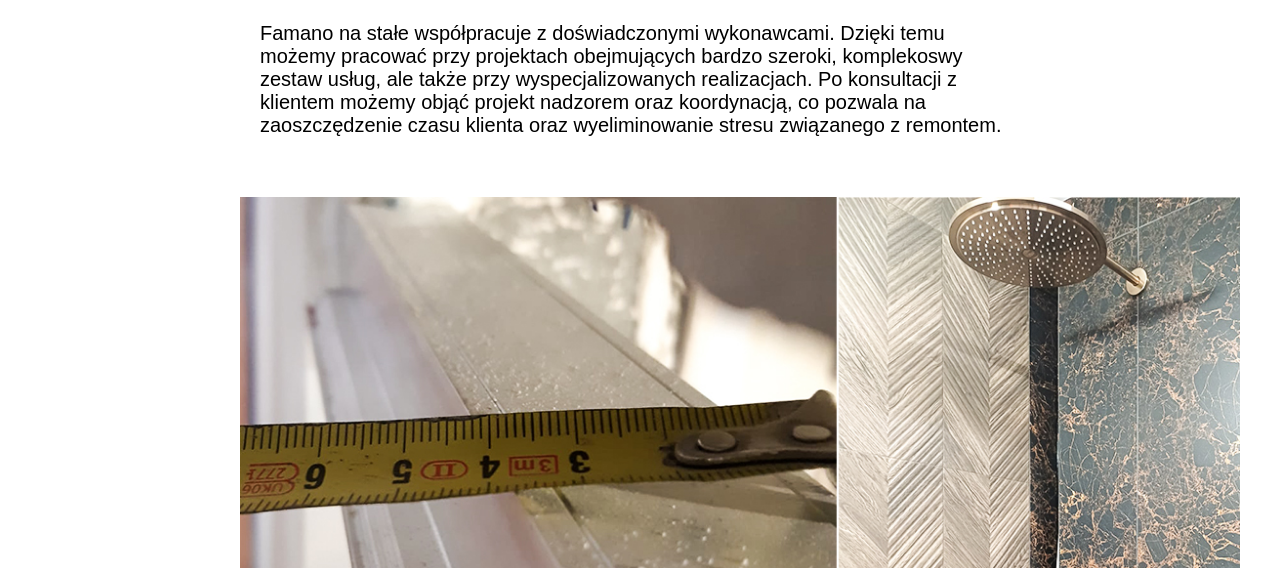
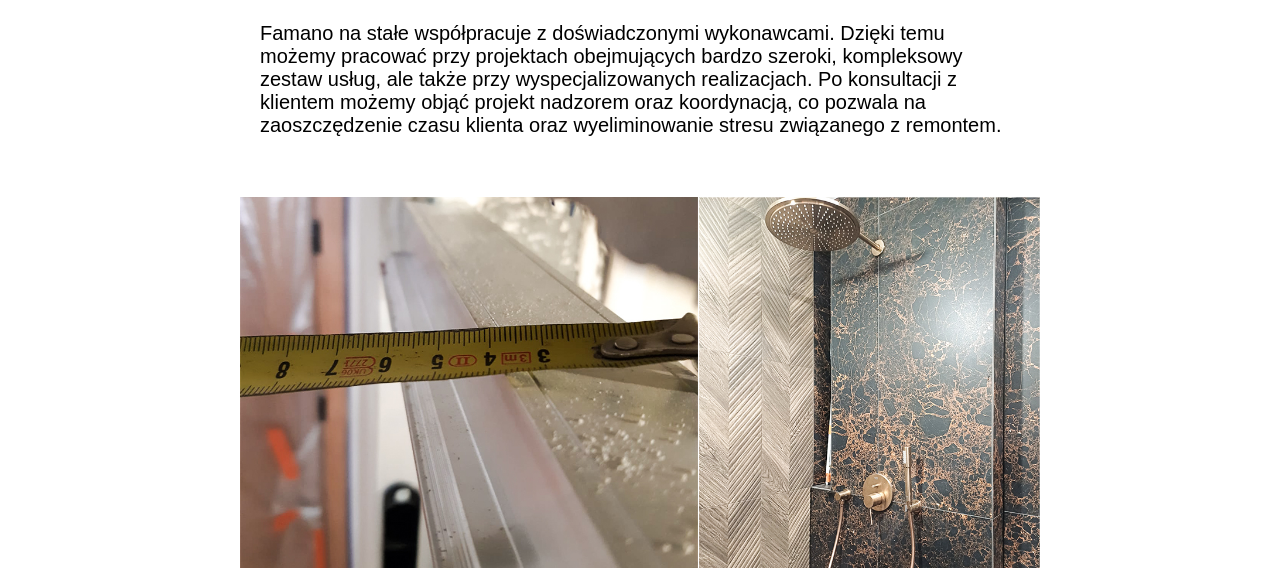
Before and after one commit to Faman0/famano-interiors, a plain HTML site: page o_nas/o_nas.html in a window 1280 px wide. Shown: the part 532-1100 px from the top of the page. Drawn offline with Linux system fonts and the light colour scheme; a web font is replaced by a local one.

Commit message:
Update o_nas.html
zmiana odwolania zdjecia; zmiana formatowania zdjecie na telefon; poprawa literowek

```diff
--- a/o_nas/o_nas.html
+++ b/o_nas/o_nas.html
@@ -38,24 +38,24 @@
         }
 
         .founder-text {
-            text-align: left; /* Align text to the left */
+            text-align: left;
             font-size: 20px
         }
 
         .founder-image-container {
-            width: 100%; /* Full width for image container */
-            margin-top: 20px; /* Space between the text and photo */
-            text-align: center; /* Center the image */
+            width: 100%;
+            margin-top: 20px;
+            text-align: center;
         }
 
         .founder-image {
-            width: 1000px; /* Adjust the width as needed */
-            height: 750px; /* Enlarged vertically */
+            width: 100%; /
+            height: auto;
             object-fit: cover;
             object-position: center
-            border-radius: 10px; /* Rectangular frame */
-            margin: 0 auto; /* Center the photo */
-            margin-bottom: 20px; /* Space between the photo and text */
+            border-radius: 10px;
+            margin: 0 auto;
+            margin-bottom: 20px;
         }
 
         h2 {
@@ -65,7 +65,7 @@
 </head>
 <body>
     <header>
-        <a href="https://faman0.github.io/famano-interiors/"> <!-- Link to the main page -->
+        <a href="https://faman0.github.io/famano-interiors/">
             <img class="logo" src="famano_logo_transparent_white.png" alt="Logo">
         </a>
     </header>
@@ -79,15 +79,14 @@
 
         <div class="founder-image-container">
             <!-- Placeholder for owner's photo -->
-            <img class="founder-image" src="madziulek.jpg" alt="Founder's Photo">
+            <img class="founder-image" src="zdjecie1.jpg" alt="Founder's Photo">
         </div>
 
         <div class="founder-info founder-text">
             <h2>Doświadczona ekipa</h2>
-            <p>Famano na stałe współpracuje z doświadczonymi wykonawcami. Dzięki temu możemy pracować przy projektach obejmujących bardzo szeroki, komplekoswy zestaw usług, ale także przy wyspecjalizowanych realizacjach. Po konsultacji z klientem możemy objąć projekt nadzorem oraz koordynacją, co pozwala na zaoszczędzenie czasu klienta oraz wyeliminowanie stresu związanego z remontem. </p>
+            <p>Famano na stałe współpracuje z doświadczonymi wykonawcami. Dzięki temu możemy pracować przy projektach obejmujących bardzo szeroki, kompleksowy zestaw usług, ale także przy wyspecjalizowanych realizacjach. Po konsultacji z klientem możemy objąć projekt nadzorem oraz koordynacją, co pozwala na zaoszczędzenie czasu klienta oraz wyeliminowanie stresu związanego z remontem. </p>
         </div>
         <div class="founder-image-container">
-            <!-- Placeholder for owner's photo -->
             <img class="founder-image" src="ekipa.jpg" alt="Founder's Photo">
         </div>
 
```
